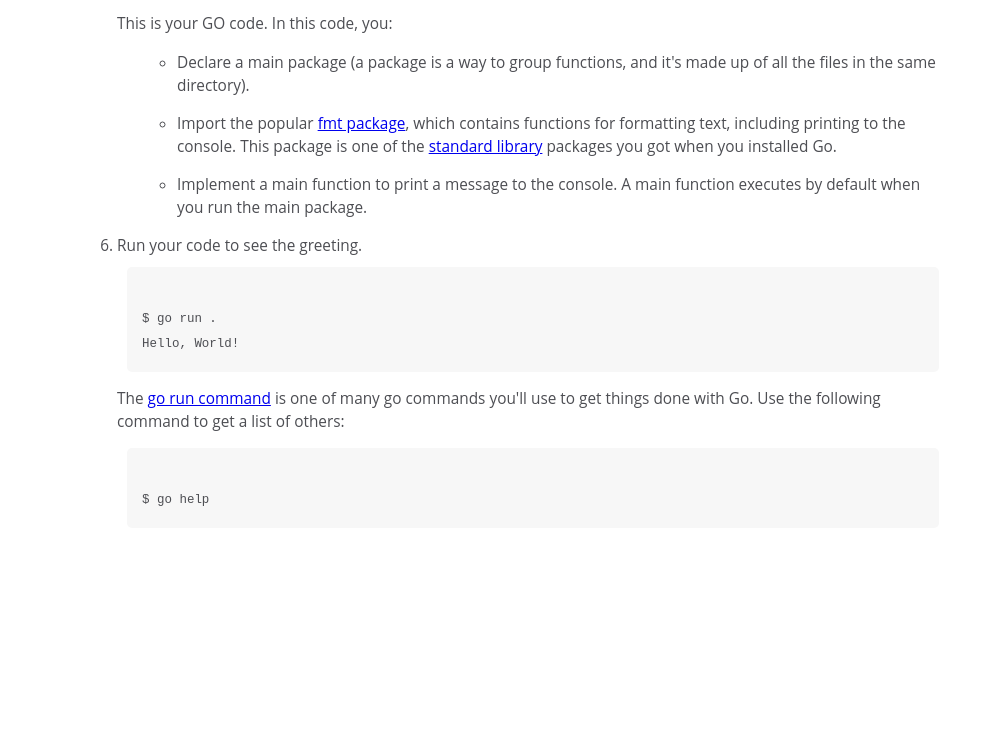
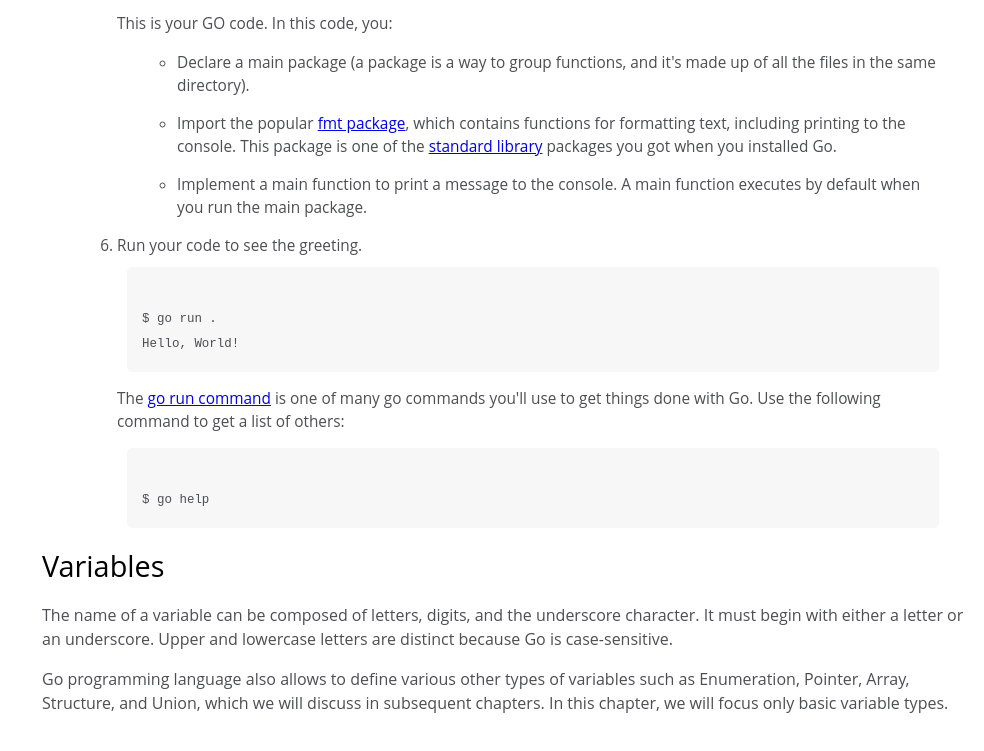
Before and after one commit to william-phokompe/technical-documentation, a plain HTML site: page index.html in a window 1280 px wide. Shown: the part 1776-2527 px from the top of the page, without its empty margins (296-1280 px from the left). Before the commit the page ends 2340 px from the top, so only its background shows below. Drawn offline with Linux system fonts and the light colour scheme.

Commit message:
GO variables

```diff
--- a/index.html
+++ b/index.html
@@ -172,7 +172,19 @@
                     </li>
                 </ol>
             </article>
+
         </section>
+        <seaction class="main-section" id="variables">
+            <header>Variables</header>
+            <article>
+                <p>
+                    The name of a variable can be composed of letters, digits, and the underscore character. It must begin with either a letter or an underscore. Upper and lowercase letters are distinct because Go is case-sensitive.
+                </p>
+                <p>
+                    Go programming language also allows to define various other types of variables such as Enumeration, Pointer, Array, Structure, and Union, which we will discuss in subsequent chapters. In this chapter, we will focus only basic variable types.
+                </p>
+            </article>
+        </seaction>
     </main>
 </body>
 </html>
```
